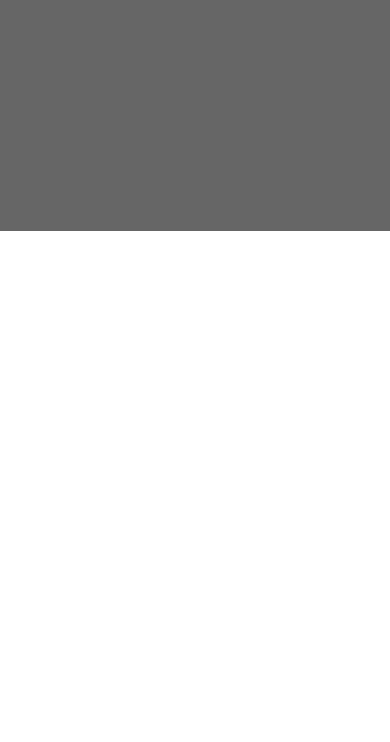
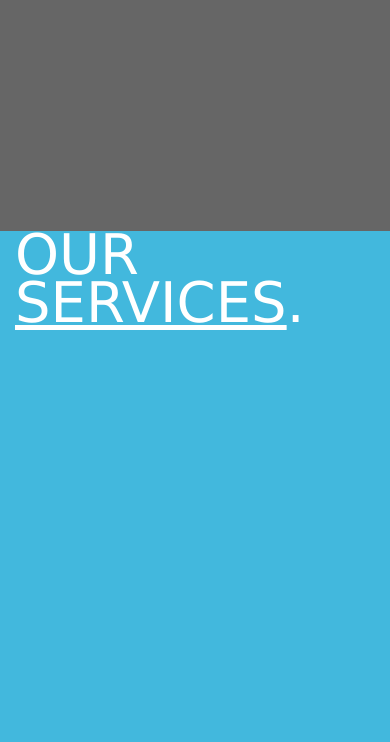
Before and after one commit to andxbes/Blog_Bootstrap, a plain HTML site: page public_html/index.html in a window 390 px wide. Shown: the part 640-1382 px from the top of the page. Before the commit the page ends 871 px from the top, so only its background shows below. Drawn offline with Linux system fonts and the light colour scheme.

Commit message:
add services

```diff
--- a/public_html/css/style.css
+++ b/public_html/css/style.css
@@ -21,6 +21,20 @@ html{
     padding: 0;
     margin: 0;
 }
+
+
+.big-white-text{
+    font-size: 56px;
+    color: white;
+    line-height: 48px;
+}
+
+.underLineSpan{
+     text-decoration: underline;
+}
+
+
+
 /*navbar*/
 #navbar{
     padding-left: 120px;
@@ -98,9 +112,46 @@ img{
     bottom: -25px;
 }
 
+#firstVideo p{
+    margin: 0px 0px 0px;
+}
+
 #firstVideo .media-object{
     height: 105px;
     width: 70px;
 
 }
-/*services*/
+/*services
+all 511px
+-
+bottom block 150px
+
+*/
+#services{
+    height: 511px;
+
+}
+
+.blueSpice{
+    background-color: #42b8dd;
+}
+
+
+/*work
+1325px
++
+banner 350px
+
+*/
+
+
+
+/*team*/
+
+/*skells*/
+
+
+/*contacts*/
+
+
+/*copiright*/
--- a/public_html/index.html
+++ b/public_html/index.html
@@ -51,12 +51,12 @@
         <div id="firstVideo">
             <div class="container centeredtable">
                 <div class="row centeredRow">
-                    <div class="col-md-1 col-xs-2  "><img class="media-object thumbnail" src="" alt="x" /></div>
+                    <div class="col-md-1 col-xs-3  "><img class="media-object thumbnail" src="" alt="x" /></div>
                     <div class="col-md-9 col-xs-9 ">
                         <div class="container ">
                             <div class="row">
-                                <div class="col-md-12">
-                                    Let me show you a few things.
+                                <div class="col-md-12 col-xs-12">
+                                    <p>Let me show you a few things.</p>
                                 </div>
                             </div>
                             <div class="row">
@@ -71,7 +71,22 @@
 
             </div><!-- /.container -->
         </div>
-        <div id="services">
+        <div id="services" class="blueSpice">
+            <div class="container">
+                <div class="row ">
+
+                    <div class="col-md-3">
+                        <p class="big-white-text">OUR<br/><span class="underLineSpan">SERVICES</span>.</p>
+
+                    </div>
+
+                </div>
+
+
+
+            </div>
+
+
 
         </div>
 
@@ -84,7 +99,7 @@
 
         </div>
 
-         <div id="skils">
+         <div id="skills">
 
         </div>
 
```
